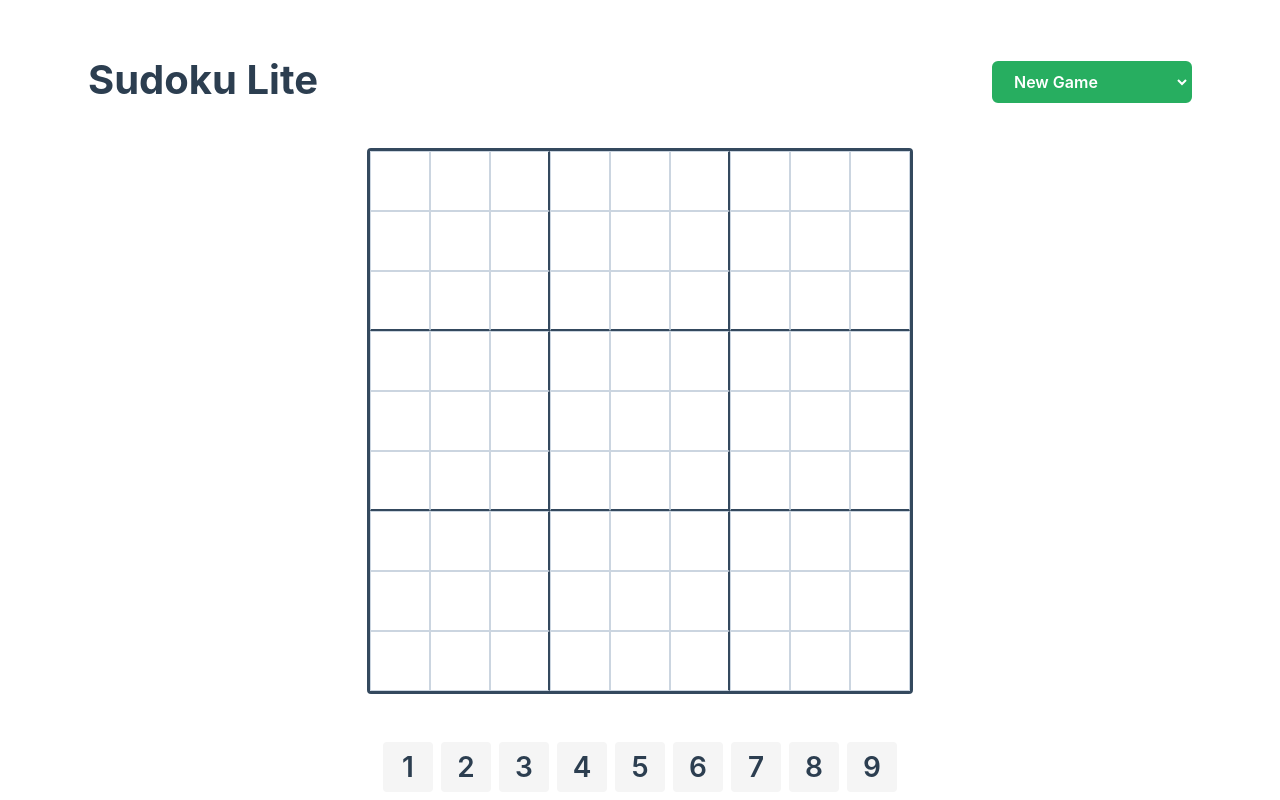
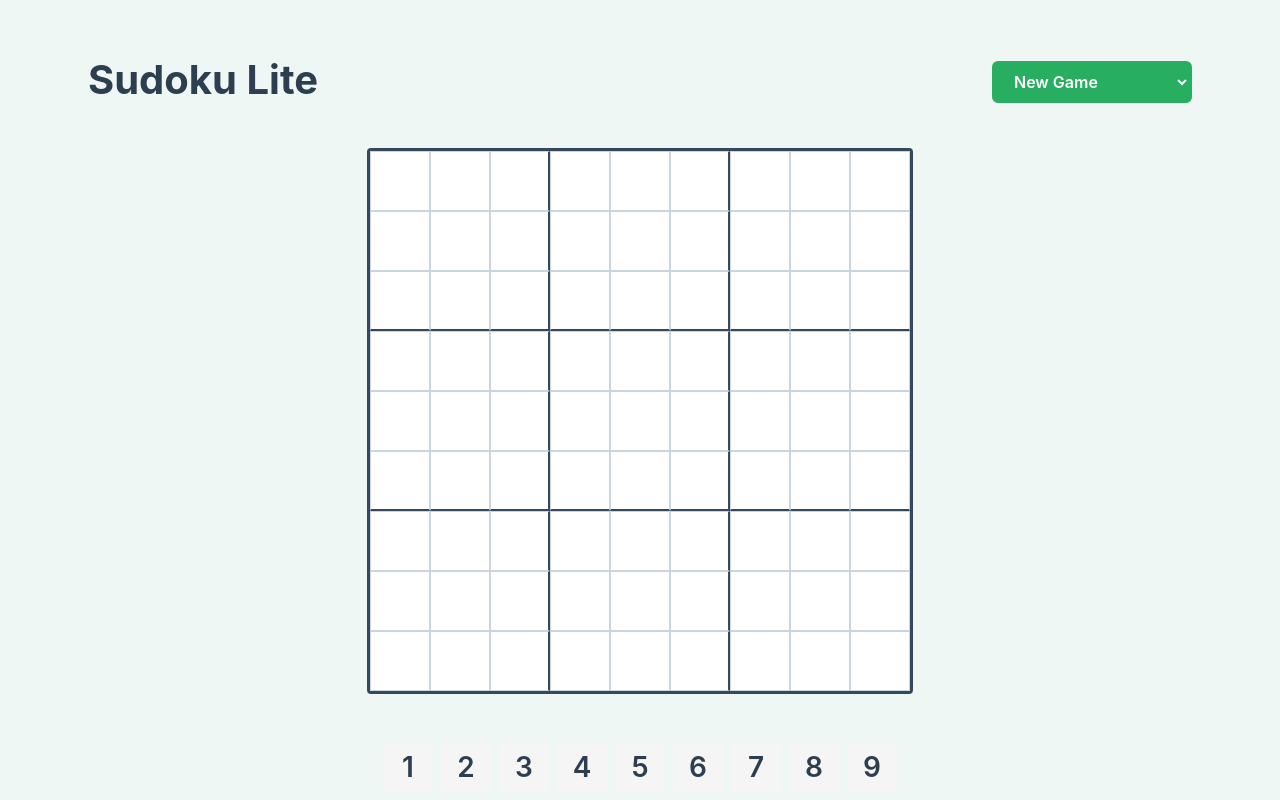
Before and after one commit to gregpuzzles1/sudoku_lite, a Vue app: page / in a window 1280 px wide. Shown: the top 800 px of the page. Built offline with nearby package versions, Linux system fonts and the light colour scheme.

Commit message:
fix: update body background color to use the correct page background variable

```diff
--- a/src/styles/main.css
+++ b/src/styles/main.css
@@ -3,6 +3,7 @@
 :root {
   /* Color palette */
   --color-bg: #ffffff;
+  --color-page-bg: #eef7f3;
   --color-text: #2c3e50;
   --color-primary: #89CFF0;
   --color-secondary: #7b8a9b;
@@ -45,7 +46,7 @@ body {
   font-family: var(--font-family);
   font-size: var(--font-size-base);
   color: var(--color-text);
-  background-color: var(--color-bg);
+  background-color: var(--color-page-bg);
   line-height: 1.6;
   -webkit-font-smoothing: antialiased;
   -moz-osx-font-smoothing: grayscale;
```
